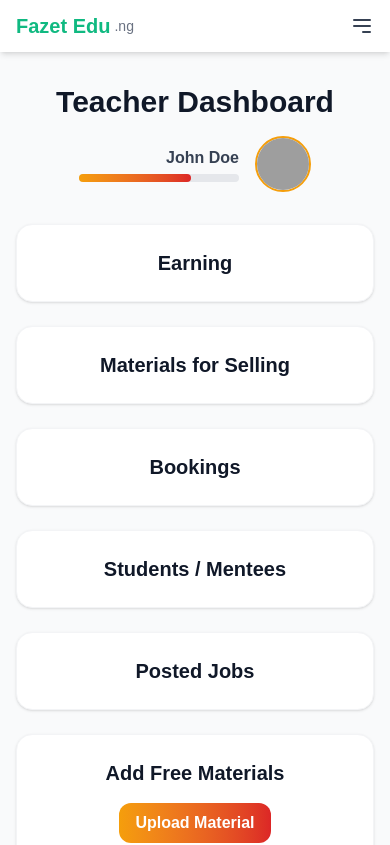
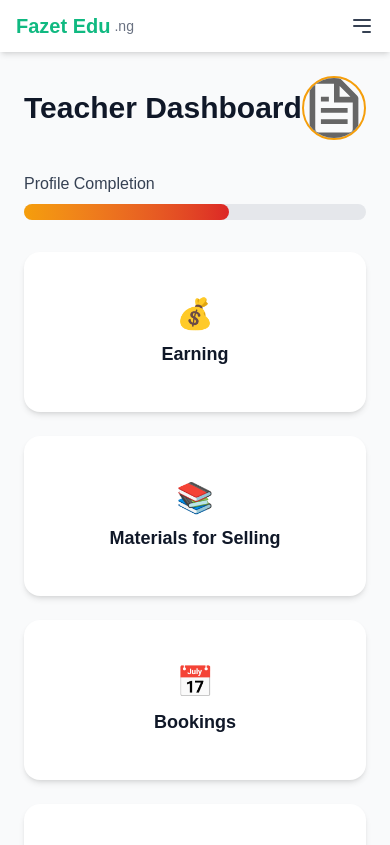
Before and after one commit to fazetdev/fazetedu, a Next.js app: page /dashboard/teacher-dashboard in a window 390 px wide. Shown: the top 845 px of the page. Built offline with nearby package versions, Linux system fonts and the light colour scheme; grey boxes are pictures that could not be loaded.

Commit message:
Update dashboards: teacher dashboard add free resources, responsive layouts

```diff
--- a/app/dashboard/parent-dashboard/page.tsx
+++ b/app/dashboard/parent-dashboard/page.tsx
@@ -1,76 +1,59 @@
 'use client';
 
-import { useState } from 'react';
+import Image from 'next/image';
+import profilePic from '@/public/file.svg';
 
 export default function ParentDashboard() {
-  const [parent, setParent] = useState({
-    name: 'John Doe',
-    profilePic: '/default-parent.png',
-    profileCompletion: 70,
-  });
-
-  const amberGradient = 'from-[#F59E0B] to-[#DC2626]';
-
   return (
-    <main className="min-h-screen bg-gray-50 py-8 px-4 sm:px-6 lg:px-8">
+    <main className="min-h-screen bg-gray-50 p-6">
       <div className="max-w-7xl mx-auto">
-
         {/* Header */}
-        <div className="flex justify-between items-center mb-8 flex-col sm:flex-row sm:items-center sm:space-x-4">
-          <h1 className="text-3xl sm:text-4xl font-bold text-gray-900 mb-4 sm:mb-0">
-            Parent Dashboard
-          </h1>
-          <div className="flex items-center space-x-4">
-            <div className="flex flex-col items-end">
-              <span className="font-semibold text-gray-700">{parent.name}</span>
-              <div className="w-40 bg-gray-200 rounded-full h-2 mt-1">
-                <div
-                  className={`h-2 rounded-full bg-gradient-to-r ${amberGradient}`}
-                  style={{ width: `${parent.profileCompletion}%` }}
-                ></div>
-              </div>
-            </div>
-            <img
-              src={parent.profilePic}
-              alt="Parent Profile"
-              className="w-14 h-14 rounded-full object-cover border-2 border-[#F59E0B]"
-            />
+        <div className="flex justify-between items-center mb-8">
+          <h1 className="text-3xl font-bold text-gray-900">Parent Dashboard</h1>
+          <div className="w-16 h-16 rounded-full overflow-hidden border-2 border-[#F59E0B]">
+            <Image src={profilePic} alt="Profile" width={64} height={64} />
           </div>
         </div>
 
-        {/* 2x3 Responsive Grid */}
-        <div className="grid grid-cols-1 sm:grid-cols-2 lg:grid-cols-3 gap-6">
+        {/* Profile Progress */}
+        <div className="mb-8">
+          <label className="text-gray-700 font-medium">Profile Completion</label>
+          <div className="w-full bg-gray-200 rounded-full h-4 mt-2">
+            <div className="bg-gradient-to-r from-[#F59E0B] to-[#DC2626] h-4 rounded-full w-3/5"></div>
+          </div>
+        </div>
 
-          <div className="bg-white rounded-2xl shadow border border-gray-100 p-6 flex flex-col justify-center items-center">
-            <h2 className="text-xl font-bold text-gray-900">Booking</h2>
+        {/* Dashboard Containers */}
+        <div className="grid sm:grid-cols-2 lg:grid-cols-3 gap-6">
+          <div className="bg-white p-6 rounded-2xl shadow-md flex flex-col items-center justify-center h-40">
+            <span className="text-3xl mb-2">📅</span>
+            <h2 className="font-semibold text-gray-900 text-lg">Bookings</h2>
           </div>
 
-          <div className="bg-white rounded-2xl shadow border border-gray-100 p-6 flex flex-col justify-center items-center">
-            <h2 className="text-xl font-bold text-gray-900">Child Progress</h2>
+          <div className="bg-white p-6 rounded-2xl shadow-md flex flex-col items-center justify-center h-40">
+            <span className="text-3xl mb-2">📊</span>
+            <h2 className="font-semibold text-gray-900 text-lg">Child Progress</h2>
           </div>
 
-          <div className="bg-white rounded-2xl shadow border border-gray-100 p-6 flex flex-col justify-center items-center">
-            <h2 className="text-xl font-bold text-gray-900">Goals for Child</h2>
+          <div className="bg-white p-6 rounded-2xl shadow-md flex flex-col items-center justify-center h-40">
+            <span className="text-3xl mb-2">🎯</span>
+            <h2 className="font-semibold text-gray-900 text-lg">Goals</h2>
           </div>
 
-          <div className="bg-white rounded-2xl shadow border border-gray-100 p-6 flex flex-col justify-center items-center">
-            <h2 className="text-xl font-bold text-gray-900">Guidance & Tips</h2>
+          <div className="bg-white p-6 rounded-2xl shadow-md flex flex-col items-center justify-center h-40">
+            <span className="text-3xl mb-2">📝</span>
+            <h2 className="font-semibold text-gray-900 text-lg">Guidance</h2>
           </div>
 
-          {/* New container: Add Free Resources */}
-          <div className="bg-white rounded-2xl shadow border border-gray-100 p-6 flex flex-col justify-center items-center">
-            <h2 className="text-xl font-bold text-gray-900 mb-4">Add Free Resources</h2>
-            <button
-              className="px-4 py-2 bg-gradient-to-r from-[#F59E0B] to-[#DC2626] text-white rounded-xl font-semibold hover:shadow-lg transition-all"
-            >
-              Upload Resource
-            </button>
+          <div className="bg-white p-6 rounded-2xl shadow-md flex flex-col items-center justify-center h-40">
+            <span className="text-3xl mb-2">📚</span>
+            <h2 className="font-semibold text-gray-900 text-lg">Free Resources</h2>
           </div>
 
-          <div className="bg-white rounded-2xl shadow border border-gray-100 p-6 flex flex-col justify-center items-center">
-            <h2 className="text-xl font-bold text-gray-900">View Activities</h2>
+          <div className="bg-white p-6 rounded-2xl shadow-md flex flex-col items-center justify-center h-40">
+            <span className="text-3xl mb-2">👤</span>
+            <h2 className="font-semibold text-gray-900 text-lg">Profile</h2>
           </div>
-
         </div>
       </div>
     </main>
--- a/app/dashboard/parent/page.tsx
+++ b/app/dashboard/parent/page.tsx
@@ -0,0 +1,35 @@
+'use client';
+
+import React from 'react';
+
+export default function ParentDashboardPage() {
+  return (
+    <main className="min-h-screen bg-gray-50 p-6">
+      <div className="max-w-7xl mx-auto">
+        {/* Profile Section */}
+        <div className="flex justify-end mb-8">
+          <div className="w-16 h-16 rounded-full bg-gray-300 flex items-center justify-center">
+            {/* Profile Pic */}
+          </div>
+        </div>
+
+        {/* Progress Bar */}
+        <div className="mb-8">
+          <div className="h-4 w-full bg-gray-200 rounded-full overflow-hidden">
+            <div className="h-full bg-[#F59E0B] w-1/3"></div> {/* Example progress */}
+          </div>
+        </div>
+
+        {/* Dashboard Containers 2x3 */}
+        <div className="grid grid-cols-1 sm:grid-cols-2 lg:grid-cols-3 gap-6">
+          <div className="bg-white p-6 rounded-2xl shadow-md">Bookings</div>
+          <div className="bg-white p-6 rounded-2xl shadow-md">Child Progress</div>
+          <div className="bg-white p-6 rounded-2xl shadow-md">Goals for Child</div>
+          <div className="bg-white p-6 rounded-2xl shadow-md">Guidance</div>
+          <div className="bg-white p-6 rounded-2xl shadow-md">Free Resources</div>
+          <div className="bg-white p-6 rounded-2xl shadow-md">Notifications</div>
+        </div>
+      </div>
+    </main>
+  );
+}
--- a/app/dashboard/school-dashboard/page.tsx
+++ b/app/dashboard/school-dashboard/page.tsx
@@ -2,76 +2,60 @@
 
 import { useState } from 'react';
 
-export default function SchoolDashboard() {
-  const [school, setSchool] = useState({
-    name: 'ABC International School',
-    profilePic: '/default-school.png',
-    profileCompletion: 65,
-  });
+const schoolModules = [
+  { id: 'products', name: 'Products', description: 'Manage and access school products', icon: '📦' },
+  { id: 'students', name: 'Students', description: 'Manage your students', icon: '👨‍🎓' },
+  { id: 'teachers', name: 'Teachers', description: 'Manage your teachers', icon: '👩‍🏫' },
+  { id: 'post-jobs', name: 'Post Jobs', description: 'Post teaching opportunities', icon: '📢' },
+  { id: 'free-resources', name: 'Free Resources', description: 'Add or view free educational materials', icon: '📚' },
+  { id: 'analytics', name: 'Analytics', description: 'View school performance metrics', icon: '📊' },
+];
 
-  const amberGradient = 'from-[#F59E0B] to-[#DC2626]';
+export default function SchoolDashboardPage() {
+  const [profileProgress, setProfileProgress] = useState(70); // Example progress
 
   return (
-    <main className="min-h-screen bg-gray-50 py-8 px-4 sm:px-6 lg:px-8">
-      <div className="max-w-7xl mx-auto">
-
+    <main className="min-h-screen bg-gray-50 p-6 sm:p-12">
       {/* Header */}
-        <div className="flex justify-between items-center mb-8 flex-col sm:flex-row sm:items-center sm:space-x-4">
-          <h1 className="text-3xl sm:text-4xl font-bold text-gray-900 mb-4 sm:mb-0">
-            School Dashboard
-          </h1>
+      <div className="flex justify-between items-center mb-8">
+        <h1 className="text-3xl font-bold text-gray-900">School Dashboard</h1>
         <div className="flex items-center space-x-4">
-            <div className="flex flex-col items-end">
-              <span className="font-semibold text-gray-700">{school.name}</span>
-              <div className="w-40 bg-gray-200 rounded-full h-2 mt-1">
-                <div
-                  className={`h-2 rounded-full bg-gradient-to-r ${amberGradient}`}
-                  style={{ width: `${school.profileCompletion}%` }}
-                ></div>
+          <div className="text-right">
+            <p className="text-gray-700 font-semibold">School Name</p>
+            <p className="text-gray-500 text-sm">Admin</p>
+          </div>
+          <div className="w-14 h-14 rounded-full overflow-hidden border-2 border-[#F59E0B]">
+            <img src="/vercel.svg" alt="Profile" className="w-full h-full object-cover" />
           </div>
         </div>
-            <img
-              src={school.profilePic}
-              alt="School Profile"
-              className="w-14 h-14 rounded-full object-cover border-2 border-[#F59E0B]"
+      </div>
+
+      {/* Profile Progress */}
+      <div className="mb-12">
+        <p className="text-gray-700 font-medium mb-2">Profile Completion</p>
+        <div className="w-full bg-[#FEF3C7] rounded-full h-4">
+          <div
+            className="h-4 rounded-full bg-gradient-to-r from-[#F59E0B] to-[#DC2626]"
+            style={{ width: `${profileProgress}%` }}
           />
         </div>
       </div>
 
-        {/* 2x3 Responsive Grid */}
+      {/* Dashboard Modules */}
       <div className="grid grid-cols-1 sm:grid-cols-2 lg:grid-cols-3 gap-6">
-
-          <div className="bg-white rounded-2xl shadow border border-gray-100 p-6 flex flex-col justify-center items-center">
-            <h2 className="text-xl font-bold text-gray-900">Manage Products</h2>
-          </div>
-
-          <div className="bg-white rounded-2xl shadow border border-gray-100 p-6 flex flex-col justify-center items-center">
-            <h2 className="text-xl font-bold text-gray-900">Manage Students</h2>
-          </div>
-
-          <div className="bg-white rounded-2xl shadow border border-gray-100 p-6 flex flex-col justify-center items-center">
-            <h2 className="text-xl font-bold text-gray-900">Manage Teachers</h2>
-          </div>
-
-          <div className="bg-white rounded-2xl shadow border border-gray-100 p-6 flex flex-col justify-center items-center">
-            <h2 className="text-xl font-bold text-gray-900">Post Jobs</h2>
-          </div>
-
-          {/* New container: Add Free Materials */}
-          <div className="bg-white rounded-2xl shadow border border-gray-100 p-6 flex flex-col justify-center items-center">
-            <h2 className="text-xl font-bold text-gray-900 mb-4">Add Free Materials</h2>
-            <button
-              className="px-4 py-2 bg-gradient-to-r from-[#F59E0B] to-[#DC2626] text-white rounded-xl font-semibold hover:shadow-lg transition-all"
+        {schoolModules.map((module) => (
+          <div
+            key={module.id}
+            className="bg-white rounded-2xl p-6 shadow-lg border border-gray-100 hover:shadow-xl transition-all flex flex-col"
           >
-              Upload Material
+            <div className="text-4xl mb-4">{module.icon}</div>
+            <h3 className="text-xl font-bold text-gray-900 mb-2">{module.name}</h3>
+            <p className="text-gray-600 flex-1">{module.description}</p>
+            <button className="mt-4 px-4 py-2 bg-gradient-to-r from-[#F59E0B] to-[#DC2626] text-white font-semibold rounded-xl hover:shadow-md transition-all">
+              Open
             </button>
           </div>
-
-          <div className="bg-white rounded-2xl shadow border border-gray-100 p-6 flex flex-col justify-center items-center">
-            <h2 className="text-xl font-bold text-gray-900">View Modules</h2>
-          </div>
-
-        </div>
+        ))}
       </div>
     </main>
   );
--- a/app/dashboard/teacher-dashboard/page.tsx
+++ b/app/dashboard/teacher-dashboard/page.tsx
@@ -1,76 +1,59 @@
 'use client';
 
-import { useState } from 'react';
+import Image from 'next/image';
+import profilePic from '@/public/file.svg';
 
 export default function TeacherDashboard() {
-  const [teacher, setTeacher] = useState({
-    name: 'John Doe',
-    profilePic: '/default-teacher.png',
-    profileCompletion: 70,
-  });
-
-  const amberGradient = 'from-[#F59E0B] to-[#DC2626]';
-
   return (
-    <main className="min-h-screen bg-gray-50 py-8 px-4 sm:px-6 lg:px-8">
+    <main className="min-h-screen bg-gray-50 p-6">
       <div className="max-w-7xl mx-auto">
-
         {/* Header */}
-        <div className="flex justify-between items-center mb-8 flex-col sm:flex-row sm:items-center sm:space-x-4">
-          <h1 className="text-3xl sm:text-4xl font-bold text-gray-900 mb-4 sm:mb-0">
-            Teacher Dashboard
-          </h1>
-          <div className="flex items-center space-x-4">
-            <div className="flex flex-col items-end">
-              <span className="font-semibold text-gray-700">{teacher.name}</span>
-              <div className="w-40 bg-gray-200 rounded-full h-2 mt-1">
-                <div
-                  className={`h-2 rounded-full bg-gradient-to-r ${amberGradient}`}
-                  style={{ width: `${teacher.profileCompletion}%` }}
-                ></div>
-              </div>
-            </div>
-            <img
-              src={teacher.profilePic}
-              alt="Teacher Profile"
-              className="w-14 h-14 rounded-full object-cover border-2 border-[#F59E0B]"
-            />
+        <div className="flex justify-between items-center mb-8">
+          <h1 className="text-3xl font-bold text-gray-900">Teacher Dashboard</h1>
+          <div className="w-16 h-16 rounded-full overflow-hidden border-2 border-[#F59E0B]">
+            <Image src={profilePic} alt="Profile" width={64} height={64} />
           </div>
         </div>
 
-        {/* 2x3 Responsive Grid */}
-        <div className="grid grid-cols-1 sm:grid-cols-2 lg:grid-cols-3 gap-6">
+        {/* Profile Progress */}
+        <div className="mb-8">
+          <label className="text-gray-700 font-medium">Profile Completion</label>
+          <div className="w-full bg-gray-200 rounded-full h-4 mt-2">
+            <div className="bg-gradient-to-r from-[#F59E0B] to-[#DC2626] h-4 rounded-full w-3/5"></div>
+          </div>
+        </div>
 
-          <div className="bg-white rounded-2xl shadow border border-gray-100 p-6 flex flex-col justify-center items-center">
-            <h2 className="text-xl font-bold text-gray-900">Earning</h2>
+        {/* Dashboard Containers */}
+        <div className="grid sm:grid-cols-2 lg:grid-cols-3 gap-6">
+          <div className="bg-white p-6 rounded-2xl shadow-md flex flex-col items-center justify-center h-40">
+            <span className="text-3xl mb-2">💰</span>
+            <h2 className="font-semibold text-gray-900 text-lg">Earning</h2>
           </div>
 
-          <div className="bg-white rounded-2xl shadow border border-gray-100 p-6 flex flex-col justify-center items-center">
-            <h2 className="text-xl font-bold text-gray-900">Materials for Selling</h2>
+          <div className="bg-white p-6 rounded-2xl shadow-md flex flex-col items-center justify-center h-40">
+            <span className="text-3xl mb-2">📚</span>
+            <h2 className="font-semibold text-gray-900 text-lg">Materials for Selling</h2>
           </div>
 
-          <div className="bg-white rounded-2xl shadow border border-gray-100 p-6 flex flex-col justify-center items-center">
-            <h2 className="text-xl font-bold text-gray-900">Bookings</h2>
+          <div className="bg-white p-6 rounded-2xl shadow-md flex flex-col items-center justify-center h-40">
+            <span className="text-3xl mb-2">📅</span>
+            <h2 className="font-semibold text-gray-900 text-lg">Bookings</h2>
           </div>
 
-          <div className="bg-white rounded-2xl shadow border border-gray-100 p-6 flex flex-col justify-center items-center">
-            <h2 className="text-xl font-bold text-gray-900">Students / Mentees</h2>
+          <div className="bg-white p-6 rounded-2xl shadow-md flex flex-col items-center justify-center h-40">
+            <span className="text-3xl mb-2">👩‍🎓</span>
+            <h2 className="font-semibold text-gray-900 text-lg">Students / Mentees</h2>
           </div>
 
-          <div className="bg-white rounded-2xl shadow border border-gray-100 p-6 flex flex-col justify-center items-center">
-            <h2 className="text-xl font-bold text-gray-900">Posted Jobs</h2>
+          <div className="bg-white p-6 rounded-2xl shadow-md flex flex-col items-center justify-center h-40">
+            <span className="text-3xl mb-2">📂</span>
+            <h2 className="font-semibold text-gray-900 text-lg">Add Free Resources</h2>
           </div>
 
-          {/* New container: Add Free Materials */}
-          <div className="bg-white rounded-2xl shadow border border-gray-100 p-6 flex flex-col justify-center items-center">
-            <h2 className="text-xl font-bold text-gray-900 mb-4">Add Free Materials</h2>
-            <button
-              className="px-4 py-2 bg-gradient-to-r from-[#F59E0B] to-[#DC2626] text-white rounded-xl font-semibold hover:shadow-lg transition-all"
-            >
-              Upload Material
-            </button>
+          <div className="bg-white p-6 rounded-2xl shadow-md flex flex-col items-center justify-center h-40">
+            <span className="text-3xl mb-2">📢</span>
+            <h2 className="font-semibold text-gray-900 text-lg">Posted Jobs</h2>
           </div>
-
         </div>
       </div>
     </main>
--- a/app/dashboard/teacher/page.tsx
+++ b/app/dashboard/teacher/page.tsx
@@ -0,0 +1,36 @@
+'use client';
+
+import React from 'react';
+
+export default function TeacherDashboardPage() {
+  return (
+    <main className="min-h-screen bg-gray-50 p-6">
+      <div className="max-w-7xl mx-auto">
+
+        {/* Profile Pic & Progress */}
+        <div className="flex justify-end mb-8">
+          <div className="w-16 h-16 rounded-full bg-gray-300 flex items-center justify-center">
+            {/* Profile Pic */}
+          </div>
+        </div>
+        <div className="mb-8">
+          <div className="h-4 w-full bg-gray-200 rounded-full overflow-hidden">
+            <div className="h-full bg-[#F59E0B] w-1/2"></div> {/* Example progress */}
+          </div>
+        </div>
+
+        {/* Dashboard Containers 2x3 */}
+        <div className="grid grid-cols-1 sm:grid-cols-2 lg:grid-cols-3 gap-6">
+          <div className="bg-white p-6 rounded-2xl shadow-md">Earnings</div>
+          <div className="bg-white p-6 rounded-2xl shadow-md">Materials for Sale</div>
+          <div className="bg-white p-6 rounded-2xl shadow-md">Bookings</div>
+          <div className="bg-white p-6 rounded-2xl shadow-md">Students/Mentees</div>
+          <div className="bg-white p-6 rounded-2xl shadow-md">Ratings</div>
+          <div className="bg-white p-6 rounded-2xl shadow-md">Posted Jobs</div>
+          <div className="bg-white p-6 rounded-2xl shadow-md">Add Free Resources</div>
+        </div>
+
+      </div>
+    </main>
+  );
+}
```
Lines whose indentation alone changed are shown as unchanged.
